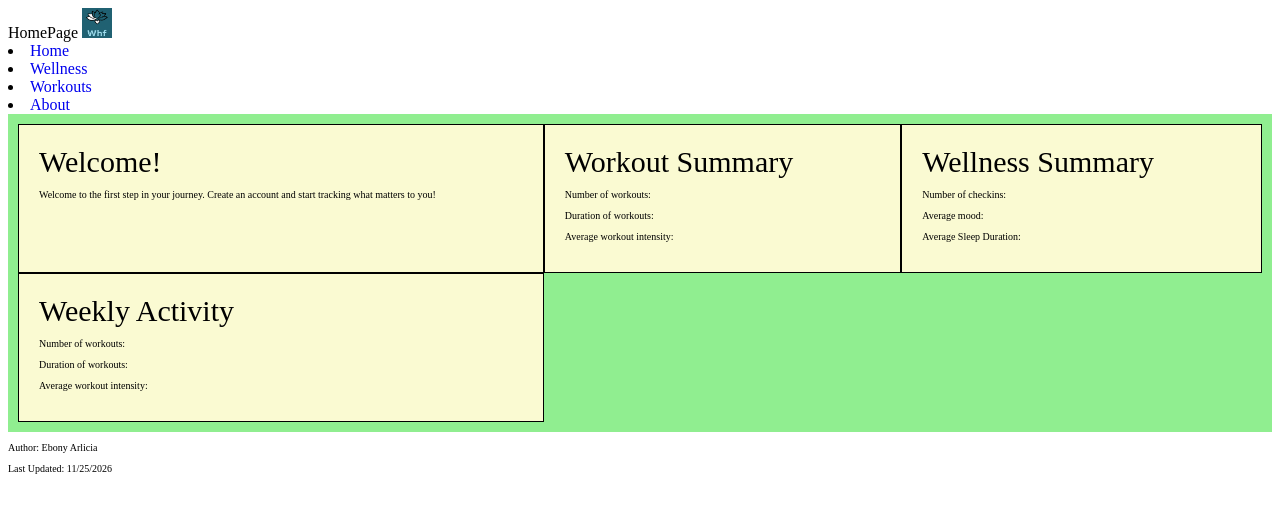
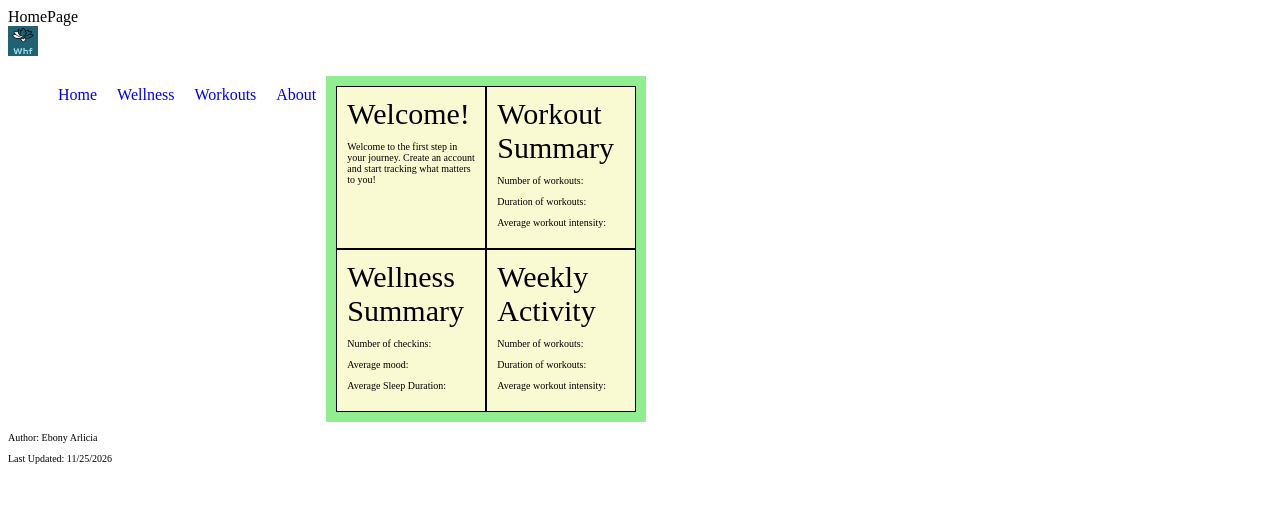
Before and after one commit to eaU520/Portfolio-fullstack-health, a plain HTML site: page index.html in a window 1280 px wide. Drawn offline with Linux system fonts and the light colour scheme.

Commit message:
Layout solid

```diff
--- a/css/styles.css
+++ b/css/styles.css
@@ -1,28 +1,37 @@
 .container {
-    display: grid;
-    grid-template-columns: auto auto auto;
+    display: flex;
     background-color: lightgreen;
     padding: 10px;
+    width: 300px;
+    flex-wrap: wrap;
 }
 
 .container div {
     background-color: lightgoldenrodyellow;
     border: 1px solid black;
-    padding: 20px;
+    padding: 10px;
     font-size: 30px;
     text-align: left;
+    float: left;
+    width: 50%;
+    flex: 2;
 }
 
 a {
     text-decoration: none;
 }
 
-ul {
-    list-style-type : none;
-    padding : 0px;
-    margin : 0px;
+ul li {
+    list-style-type: none;
+    padding: 10px;
+    margin: 0px;
+    float: left;
 }
 
 p {
     font-size: 10px;
 }
+
+#main-menu{
+
+}
--- a/index.html
+++ b/index.html
@@ -4,17 +4,16 @@
         <title>WellnessHealthFitness</title>
         <link rel="stylesheet" href="/css/styles.css">
     </head>
-    <header>HomePage
+    <header>HomePage</header>
+        <div id="main-menu">
             <img src="images/logo.png" alt="WHF Logo" width="30px" height="30px">
-    <ul>
-    </header>
-
+            <ul class="main-menu">
                 <li><a href="/index.html">Home</a></li>
                 <li><a href="/pages/wellness/wellness.html">Wellness</a></li>
                 <li><a href="/pages/workouts/workouts.html">Workouts</a></li>
                 <li><a href="/pages/info/about.html">About</a></li>
             </ul>
-
+        </div>
     <body>
         <div class="container">
             <div>Welcome!
```
Also changed, not shown: pages/info/about.html (+4 -3 lines), pages/wellness/wellness.html (+4 -3 lines). Lines whose indentation alone changed are shown as unchanged.
